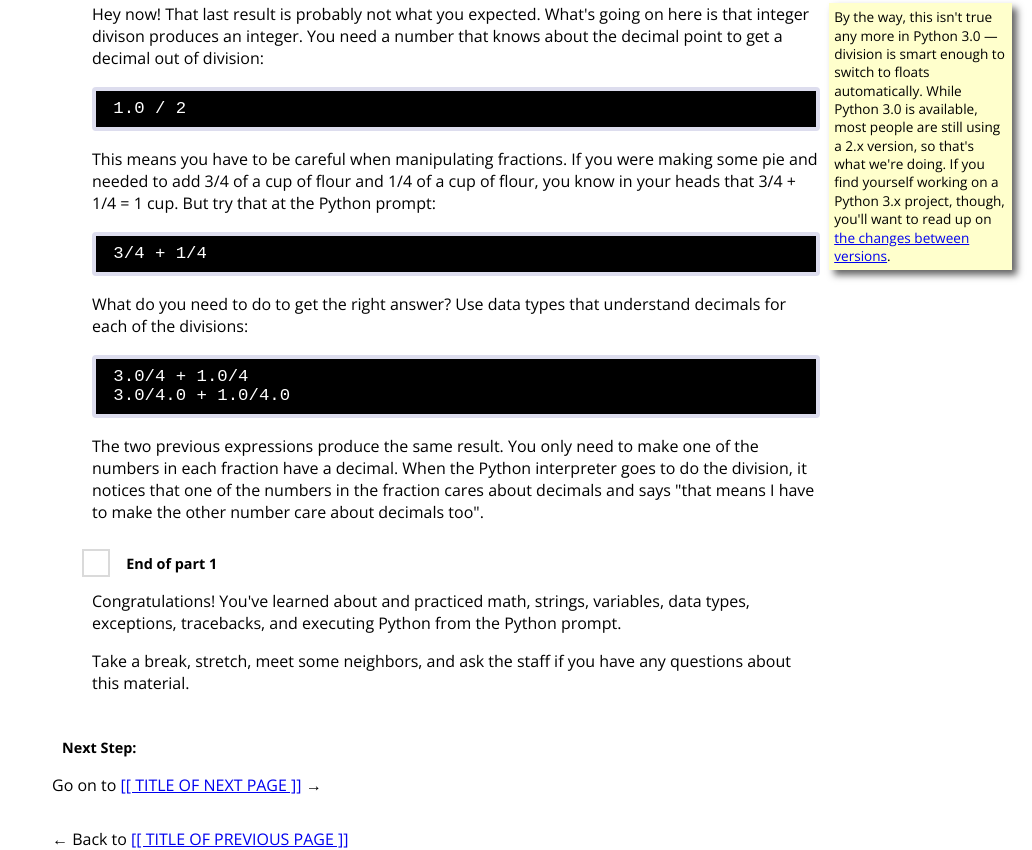
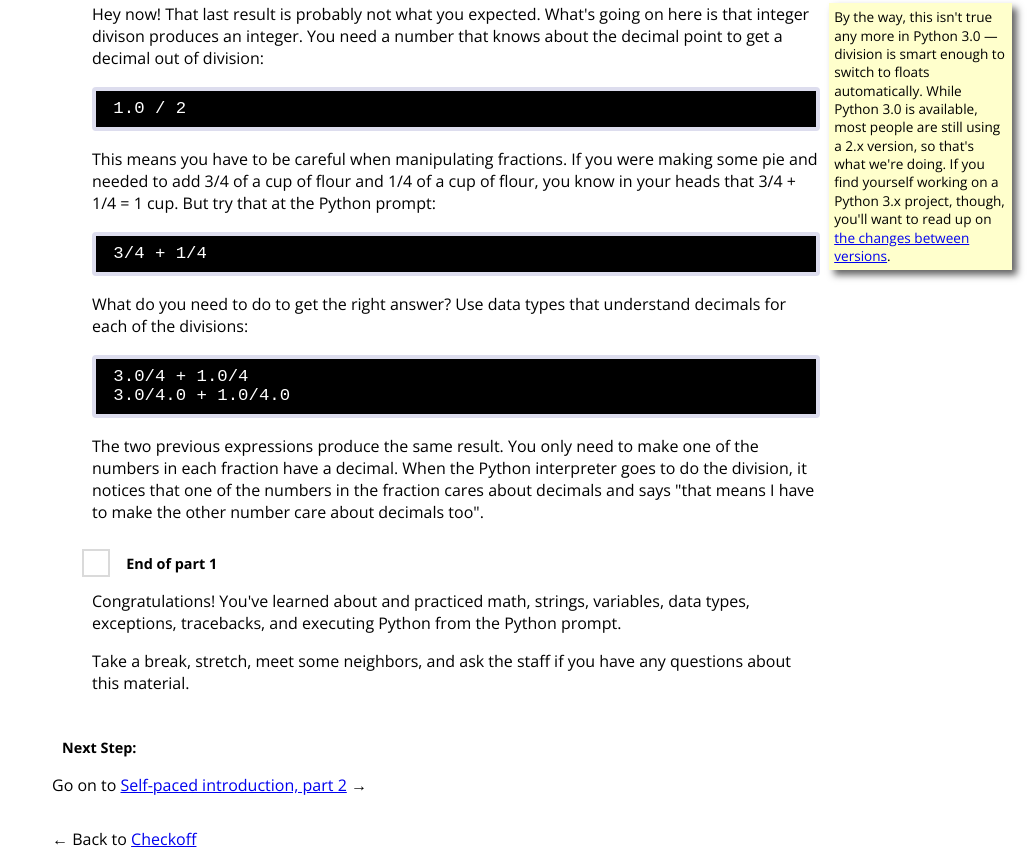
Before and after one commit to LibraryCodeYearIG/python-preconference, a plain HTML site: page introduction.html in a window 1280 px wide. Shown: the part 5682-6532 px from the top of the page, without its empty margins (248-1280 px from the left). Drawn offline with nearby package versions, Linux system fonts and the light colour scheme.

Commit message:
not actually an idiot

```diff
--- a/introduction.html
+++ b/introduction.html
@@ -568,12 +568,12 @@ len(1)</pre>
             <div class="step next_step">
                 <h1><span class="prefix">Next Step:</span></h1>
                 <p class="link">
-                    Go on to <a class="link" href="[[ NEXT PAGE IN SEQUENCE ]]">[[ TITLE OF NEXT PAGE ]]</a>
+                    Go on to <a class="link" href="./introduction2.html">Self-paced introduction, part 2</a>
                 </p>
             </div>
         </div>
         <div class="back">
-            Back to <a class="back" href="[[ PREVIOUS PAGE IN SEQUENCE ]]">[[ TITLE OF PREVIOUS PAGE ]]</a>
+            Back to <a class="back" href="./checkoff.html">Checkoff</a>
         </div>
     </div>
 </body>
```
Also changed, not shown: checkoff.html (+1 -1 lines).
